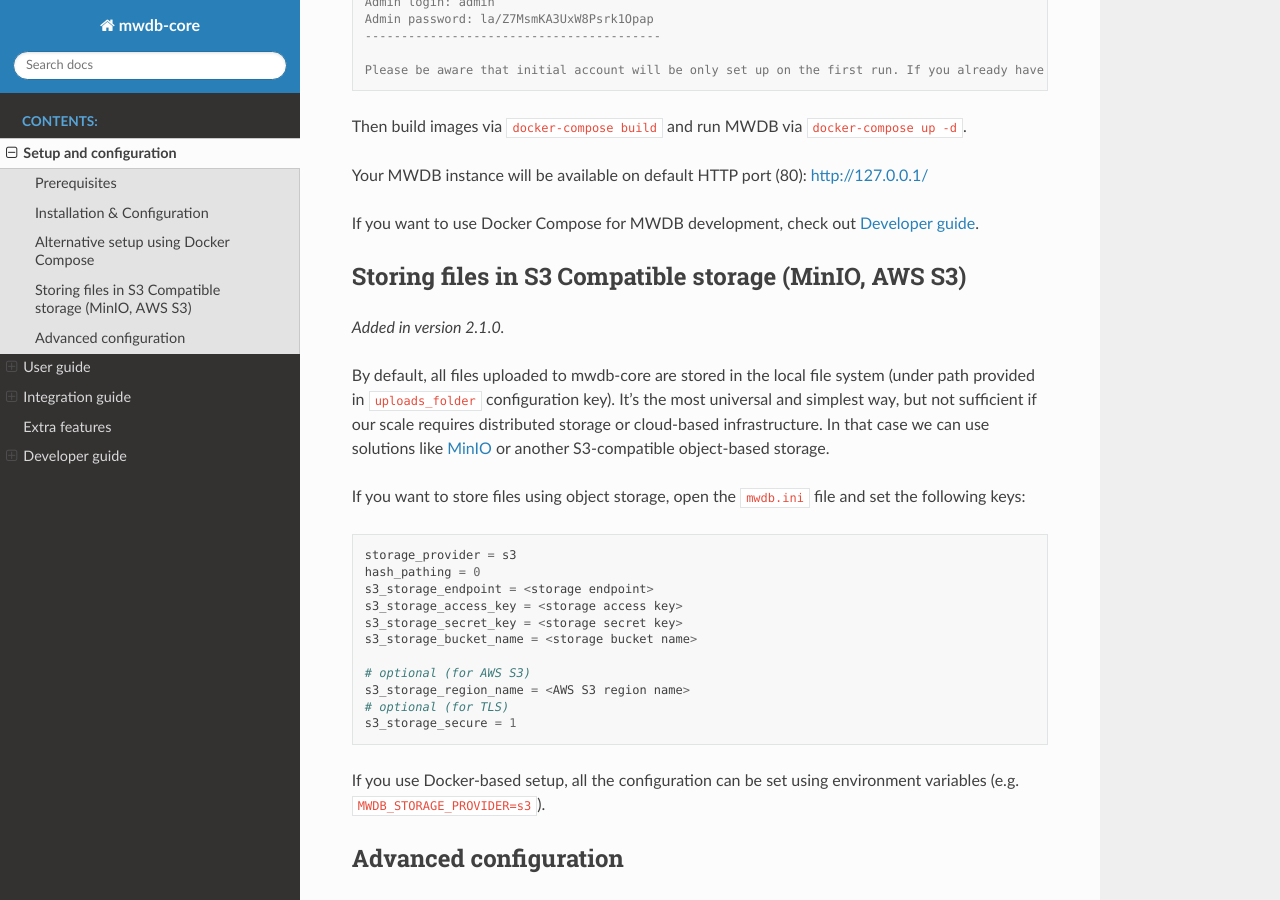
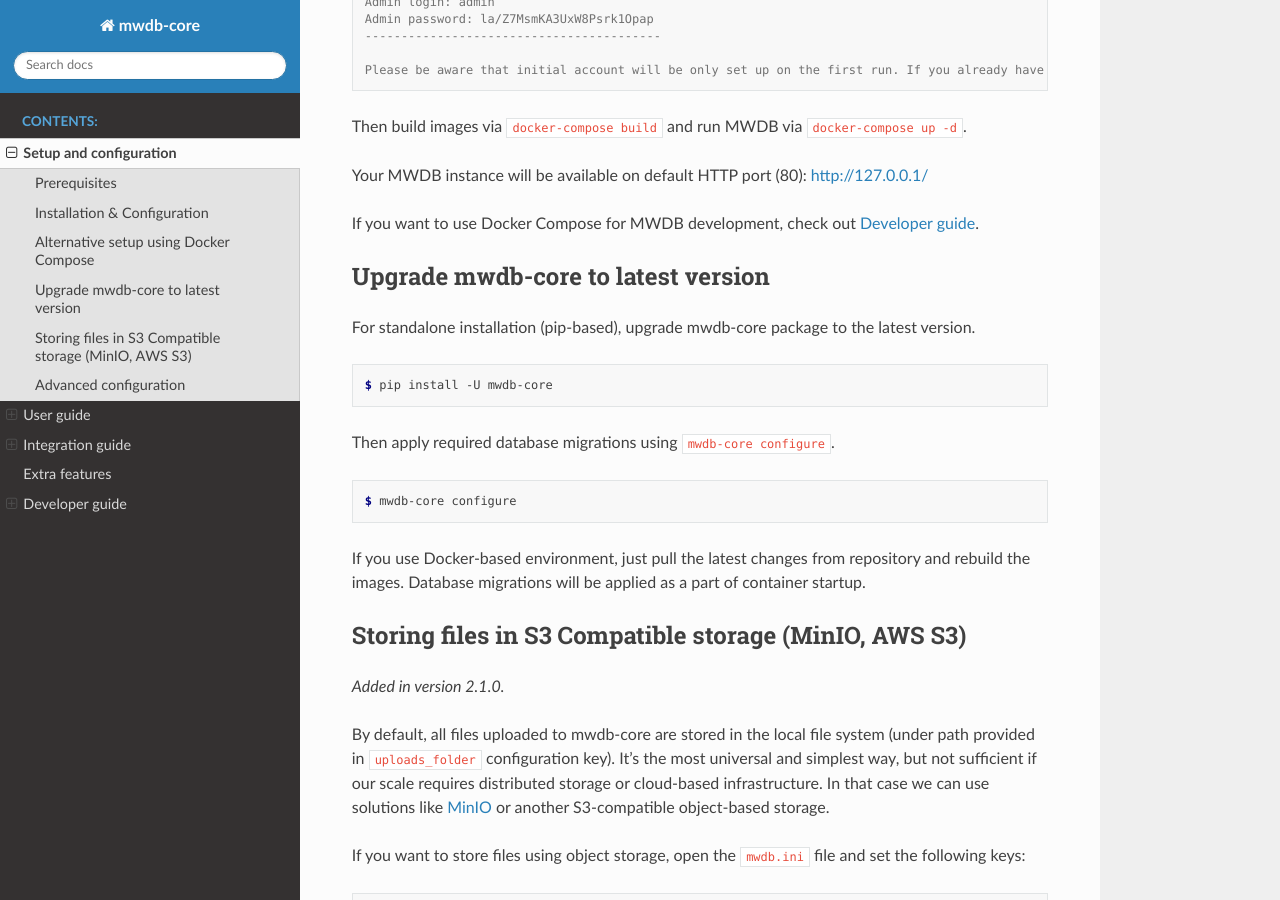
Before and after one commit to CERT-Polska/mwdb-core, a Sphinx documentation site: the page built from docs/setup-and-configuration.rst, in a window 1280 px wide and 900 px high, scrolled down 3479 px. Built offline with Sphinx 7.4.7 and the Read the Docs theme 2.0.0, drawn with Linux system fonts in a browser that asks for light colours.

Commit message:
Upgrade notes and refreshed Detailed sample view image

```diff
--- a/docs/setup-and-configuration.rst
+++ b/docs/setup-and-configuration.rst
@@ -170,6 +170,23 @@
 
 If you want to use Docker Compose for MWDB development, check out :ref:`Developer guide`.
 
+Upgrade mwdb-core to latest version
+-----------------------------------
+
+For standalone installation (pip-based), upgrade mwdb-core package to the latest version.
+
+.. code-block:: console
+
+   $ pip install -U mwdb-core
+
+Then apply required database migrations using ``mwdb-core configure``.
+
+.. code-block:: console
+
+   $ mwdb-core configure
+
+If you use Docker-based environment, just pull the latest changes from repository and rebuild the images. Database migrations will be applied as a part of container startup.
+
 Storing files in S3 Compatible storage (MinIO, AWS S3)
 ----------------------------------------------------------
 
```
Also changed, not shown: docs/_static/whJxE0j.png.
